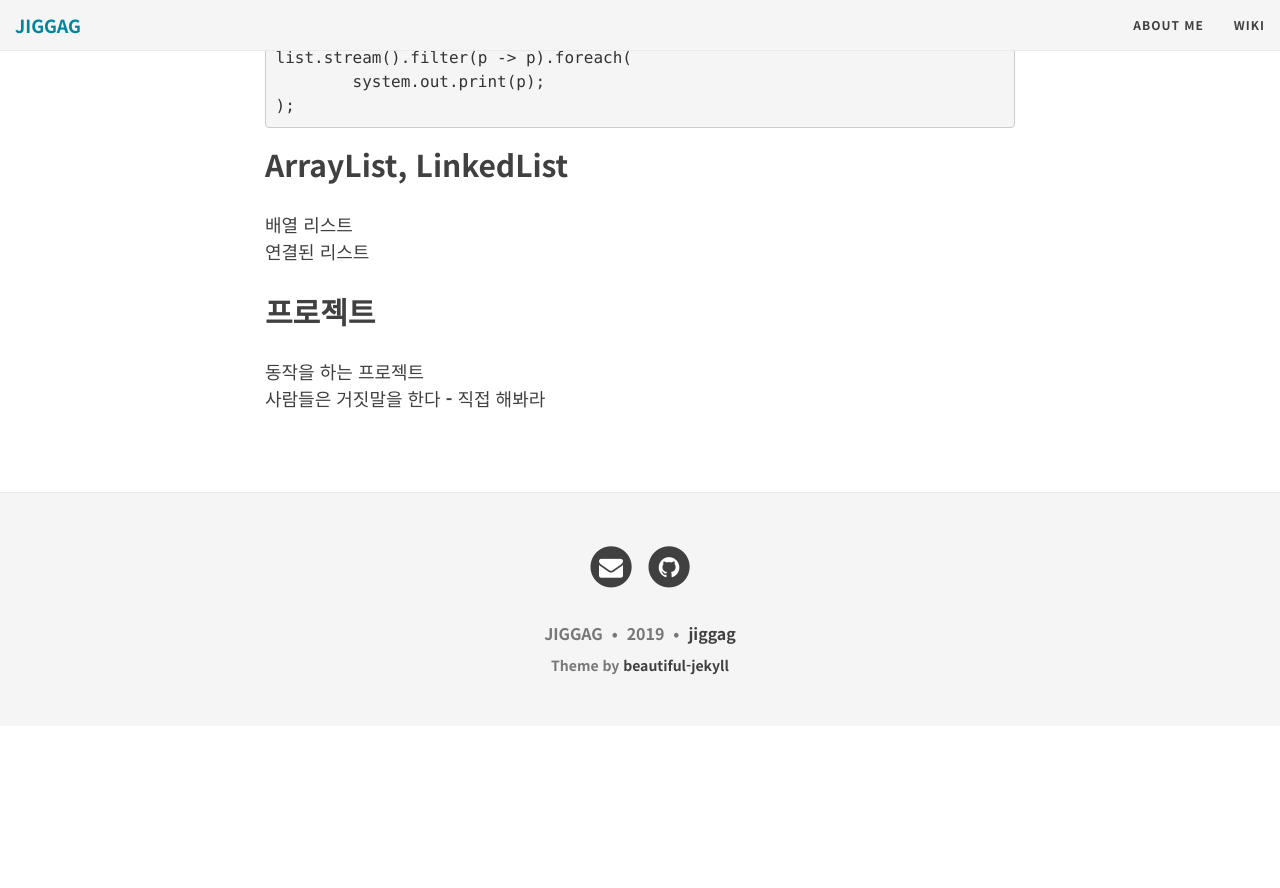
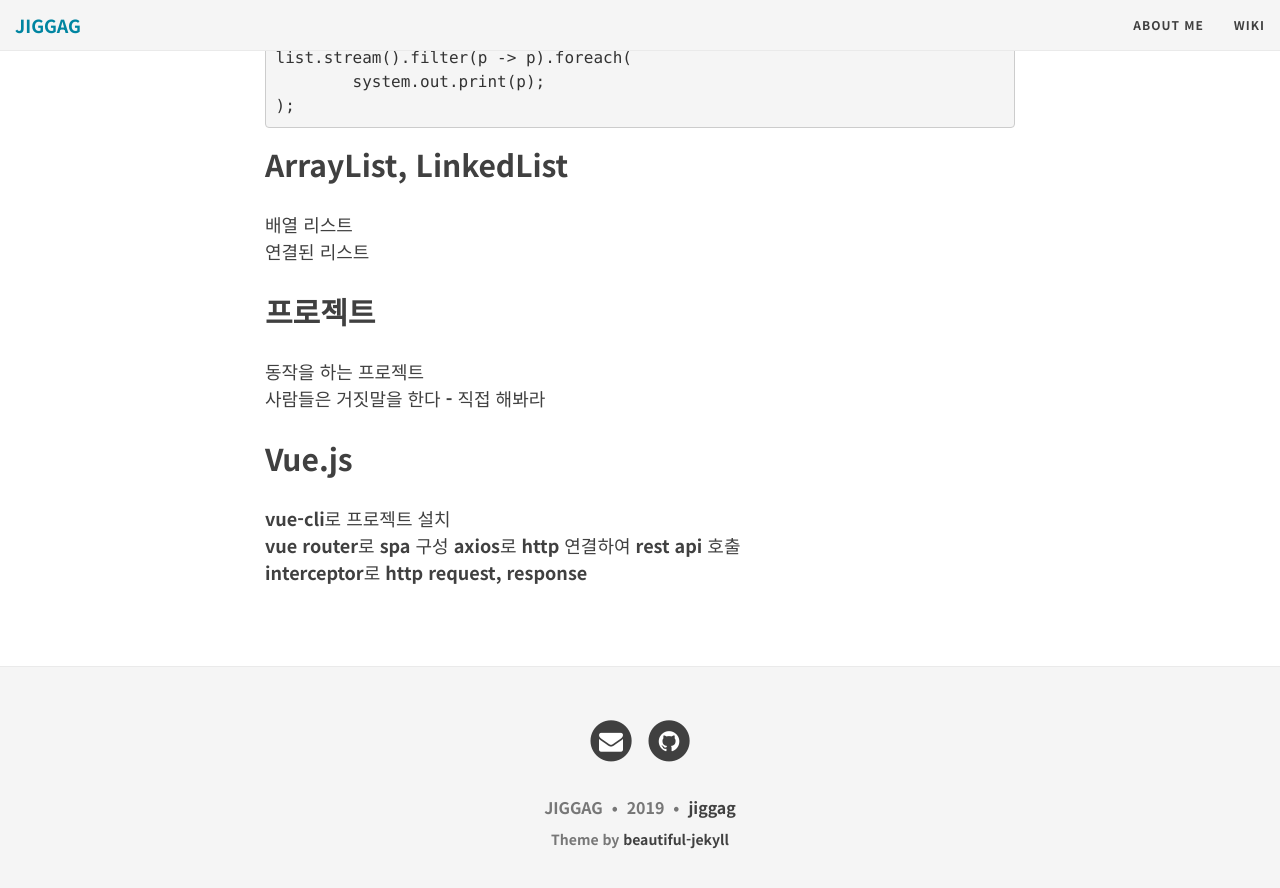
Before and after one commit to jiggag/jiggag.github.io, a Jekyll site: the page built from wiki.md, in a window 1280 px wide and 900 px high, scrolled down 7205 px. Shown: the top 888 px of the window. Built offline with Jekyll 4.4.1, drawn with Linux system fonts in a browser that asks for light colours; nearby versions of some CDN libraries; before the commit the page ends 7931 px from its top, so only the background shows below that.

Commit message:
Update wiki.md

```diff
--- a/wiki.md
+++ b/wiki.md
@@ -292,3 +292,9 @@ list.stream().filter(p -> p).foreach(
 ## 프로젝트
 동작을 하는 프로젝트<br/>
 사람들은 거짓말을 한다 - 직접 해봐라
+
+## Vue.js
+vue-cli로 프로젝트 설치<br/>
+vue router로 spa 구성<vr/>
+axios로 http 연결하여 rest api 호출<br/>
+interceptor로 http request, response
```
